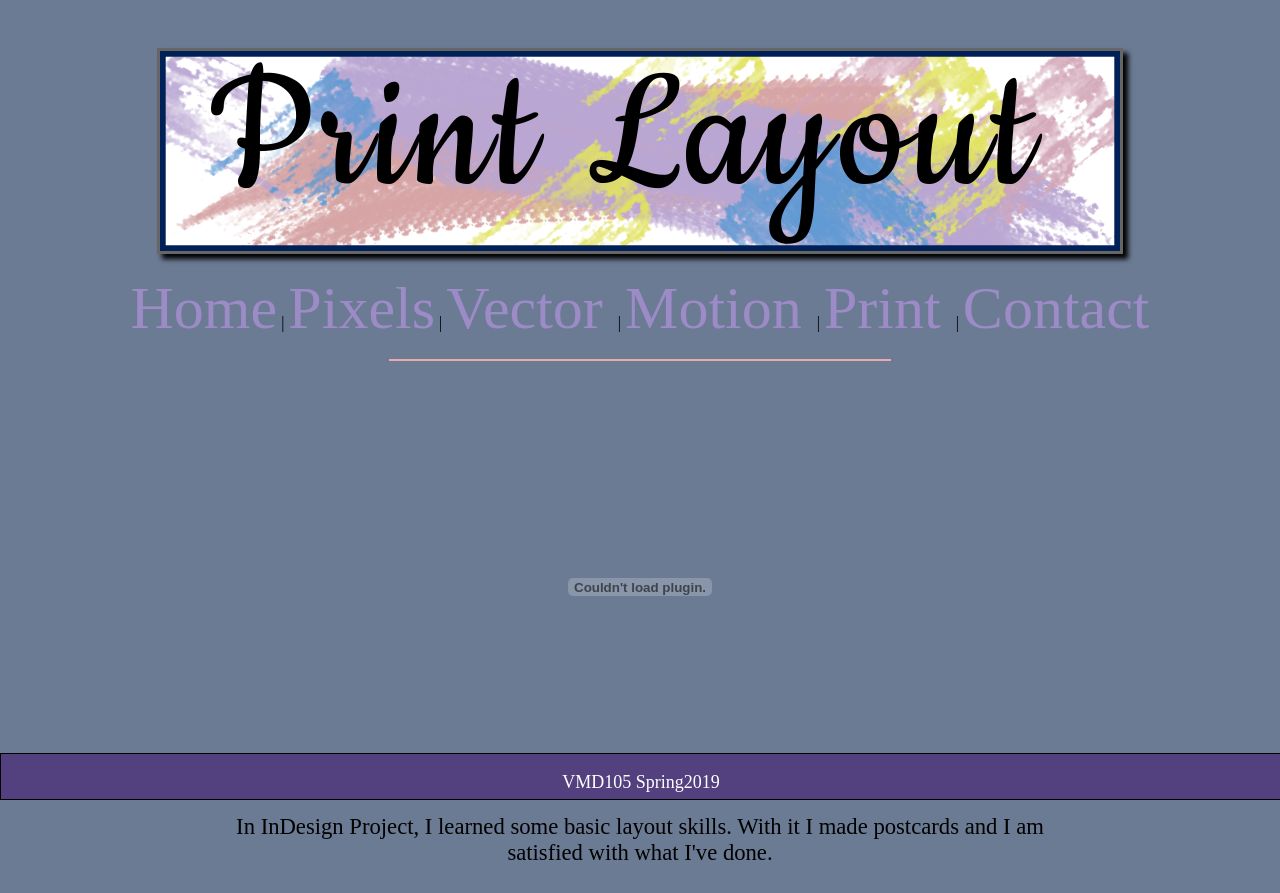
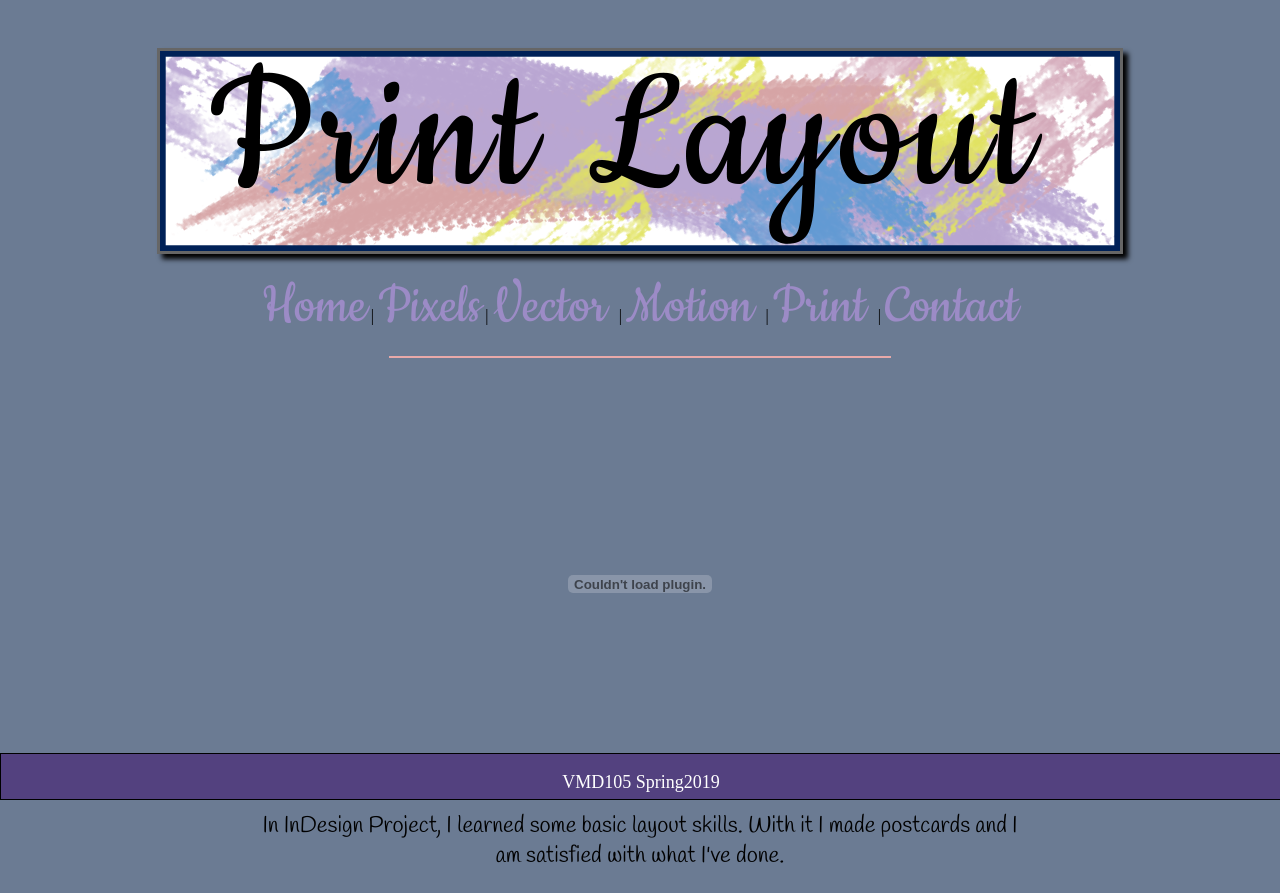
Before and after one commit to Nhidoan4/Nhidoan4.github.io, a plain HTML site: page webfinal/indesign.html in a window 1280 px wide. Drawn offline with Linux system fonts and the light colour scheme.

Commit message:
Web Showcase
My web Showcase

```diff
--- a/webfinal/css/animate.css
+++ b/webfinal/css/animate.css
@@ -11,7 +11,7 @@ body{
 a{
 color: #9c8bc6;
     font-size: 45pt;
-    font-family: "cookie";
+    font-family: 'Cookie', cursive;
 text-decoration: none;}
 
 footer{
@@ -38,11 +38,13 @@ img {
     box-shadow: 5px 5px 5px rgba(0,0,0,3);}
 
 .main{
-font-family: "segoe script";
+    font-family: 'Handlee', cursive;
+    font-weight: lighter;
     font-size:  17pt;
- margin-left: 200px;
-    margin-right: 200px;}
-
+    text-align: center;
+    margin-left: 250px;
+    margin-right: 250px;
+}
 .banner {
     margin-top: 40px;
 }
--- a/webfinal/css/contact.css
+++ b/webfinal/css/contact.css
@@ -13,7 +13,7 @@ body{
 a{
 color: #9c8bc6;
     font-size: 45pt;
-    font-family: "cookie";
+    font-family: 'Cookie', cursive;
     text-decoration: none;
 }
 
@@ -45,9 +45,10 @@ img {
     box-shadow: 5px 5px 5px rgba(0,0,0,3);}
 
 h1 {
-    font-family: "Sacramento";
-    font-size: 40pt;
-    color: white;
+    color:white;
+    font-family: 'Sacramento', cursive;
+    font-size: 50pt;
+
 }
 
 .banner {
--- a/webfinal/css/illustator.css
+++ b/webfinal/css/illustator.css
@@ -11,7 +11,7 @@ body{
 a{
 color: #9c8bc6;
     font-size: 45pt;
-    font-family: "cookie";
+   font-family: 'Cookie', cursive;
     text-decoration: none;
 }
 
@@ -39,10 +39,13 @@ img {
     box-shadow: 5px 5px 5px rgba(0,0,0,3);}
 
 .main{
-font-family: "segoe script";
+    font-family: 'Handlee', cursive;
+    font-weight: lighter;
     font-size:  17pt;
- margin-left: 200px;
-    margin-right: 200px;}
+    text-align: center;
+    margin-left: 250px;
+    margin-right: 250px;
+}
 
 .banner {
     margin-top: 40px;
--- a/webfinal/css/indesign.css
+++ b/webfinal/css/indesign.css
@@ -11,7 +11,7 @@ body{
 a{
 color: #9c8bc6;
     font-size: 45pt;
-    font-family: "cookie";
+   font-family: 'Cookie', cursive;
     text-decoration: none;
 }
 
@@ -38,10 +38,13 @@ img {
     box-shadow: 5px 5px 5px rgba(0,0,0,3);}
 
 .main{
-font-family: "segoe script";
+    font-family: 'Handlee', cursive;
+    font-weight: lighter;
     font-size:  17pt;
- margin-left: 200px;
-    margin-right: 200px;}
+    text-align: center;
+    margin-left: 250px;
+    margin-right: 250px;
+}
 
 .banner {
     margin-top: 40px;
--- a/webfinal/css/index.css
+++ b/webfinal/css/index.css
@@ -28,6 +28,7 @@ color: #9c8bc6;
 
 .main{
     font-family: 'Handlee', cursive;
+    font-weight: lighter;
     font-size:  17pt;
     text-align: center;
     margin-left: 250px;
--- a/webfinal/css/photoshop.css
+++ b/webfinal/css/photoshop.css
@@ -11,7 +11,7 @@ body{
 a{
 color: #9c8bc6;
     font-size: 45pt;
-    font-family: "cookie";
+    font-family: 'Cookie', cursive;
     text-decoration: none;}
 
 footer{
@@ -39,11 +39,13 @@ img {
     box-shadow: 5px 5px 5px rgba(0,0,0,3);}
 
 .main{
-font-family: "segoe script";
+    font-family: 'Handlee', cursive;
+    font-weight: lighter;
     font-size:  17pt;
- margin-left: 200px;
-    margin-right: 200px;}
-
+    text-align: center;
+    margin-left: 250px;
+    margin-right: 250px;
+}
 
 .banner {
     margin-top: 40px;
--- a/webfinal/indesign.html
+++ b/webfinal/indesign.html
@@ -4,15 +4,9 @@
 <head>
 
     <Title> VMD105 Web Showcase </Title>
-    <link rel="stylesheet" href="css/indesign.css">
-     <link rel="stylesheet"
-          href="fonts/Cookie/Cookie-Regular.ttf">
-
-    <link
-         rel="stylesheet" href="fonts/Sacramento/Sacramento-Regular.ttf">
-
-    <link
-         rel="stylesheet" href="fonts/segoesc.ttf">
+    <link rel="stylesheet"
+          href="css/indesign.css">
+     <link href="https://fonts.googleapis.com/css?family=Cookie|Handlee|Sacramento" rel="stylesheet">
 
 </head>
 
```
Also changed, not shown: webfinal/contact.html (+1 -6 lines), webfinal/flash.html (+1 -8 lines), webfinal/illustrator.html (+1 -6 lines), webfinal/photoshop.html (+1 -7 lines).
